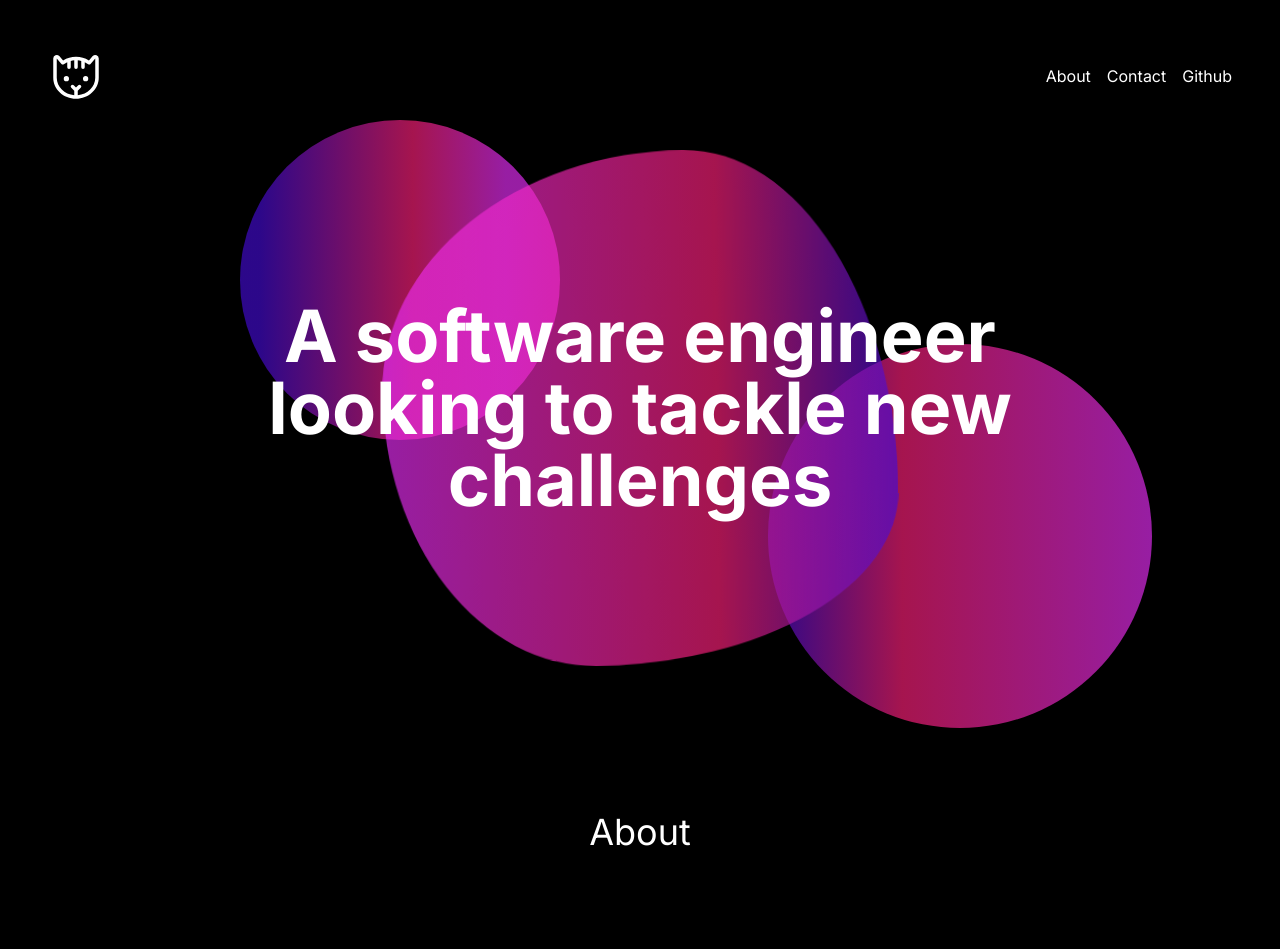
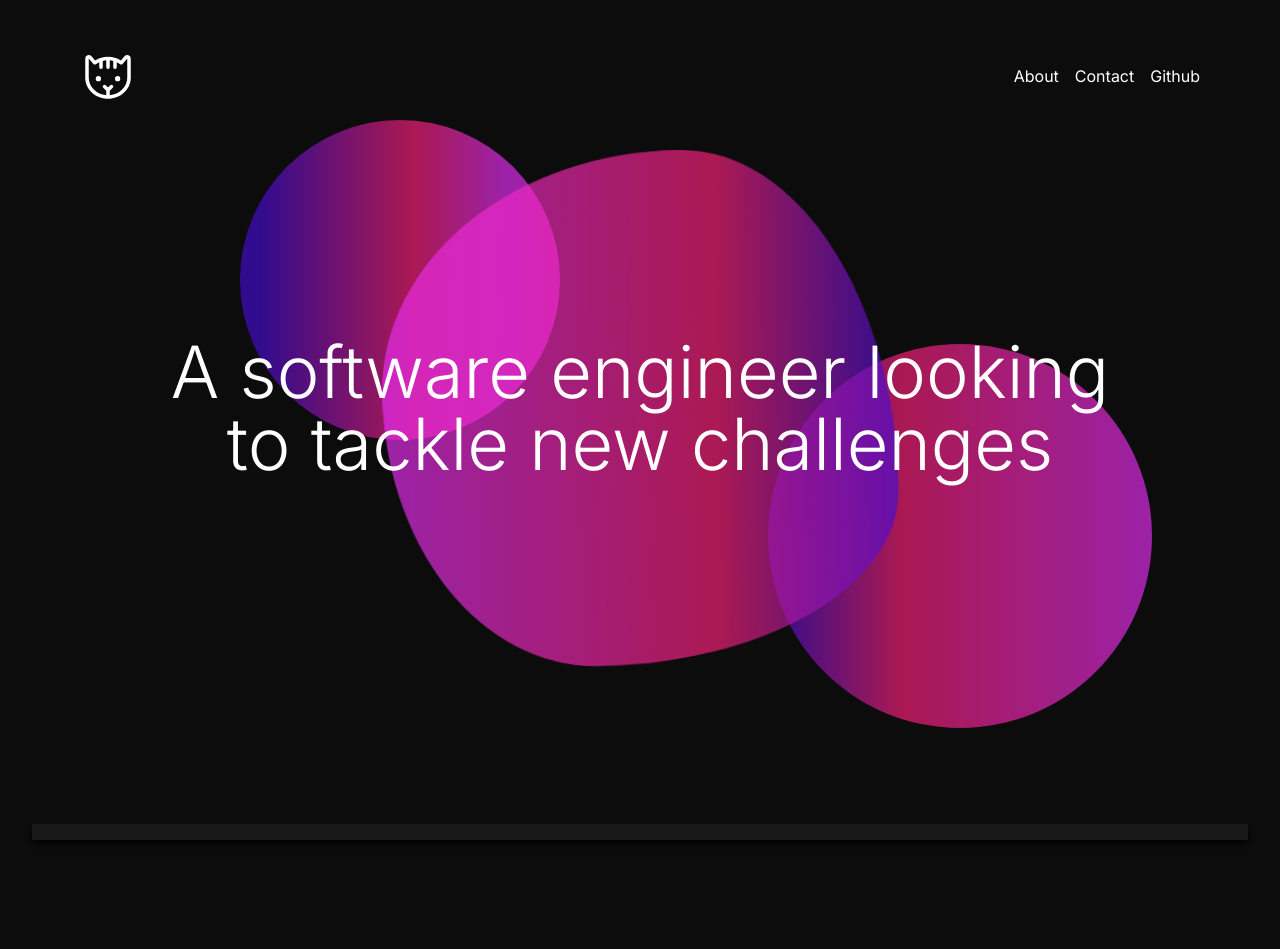
Before and after one commit to bustyAI/portfoli, a Next.js app: page / in a window 1280 px wide. Shown: the top 949 px of the page. Built offline with nearby package versions, Linux system fonts and the light colour scheme.

Commit message:
Creating Hr component

```diff
--- a/app/components/About.jsx
+++ b/app/components/About.jsx
@@ -4,7 +4,16 @@ import { LuCat } from "react-icons/lu"
 const About = () => {
     return (
         <div className='flex flex-col justify-center items-center mt-20 h-[800px]'>
-            <p className=' text-4xl mb-20'>About</p>
+            <p className='text-5xl font-bold mb-20 inline-block relative overflow-hidden'
+                style={{
+                    background: 'linear-gradient(to right, #EC4899 0%, #8B5CF6 100%)',
+                    backgroundSize: '80% 40%',  // Increases the gradient's area, making the transition smaller
+                    backgroundRepeat: 'no-repeat',
+                    paddingRight: '1.6rem',
+                    backgroundPosition: 'right bottom'
+                }}>
+                About
+            </p>
             <LuCat className='flex w-64 h-64 mb-8' />
 
             <p className='text-2xl w-[700px] tracking-widest text-left'>"incididunt ut labore et dolore magna aliqua. Ut enim ad minim veniam, quis nostrud exercitation ullamco laboris nisi ut aliquip ex ea commodo consequat. Duis aute irure dolor in reprehenderit in voluptate velit esse cillum dolore eu fugiat nulla pariatur. Excepteur sint occaecat cupidatat non proident, sunt in culpa qui officia deserunt mollit anim id est laborum."</p>
--- /dev/null
+++ b/app/components/HrLine.jsx
@@ -0,0 +1,12 @@
+import React from 'react'
+
+const HrLine = () => {
+    return (
+        <div className={`mt-40`}>
+            <hr className='border-hr-gray border-[8px] shadow-md shadow-black'></hr>
+        </div>
+
+    )
+}
+
+export default HrLine
--- a/app/components/index.jsx
+++ b/app/components/index.jsx
@@ -2,10 +2,12 @@ import Navbar from "./Navbar";
 import Main from "./Main";
 import ProjectCard from "./ProjectCard";
 import About from "./About";
+import HrLine from "./HrLine";
 
 export {
     Navbar,
     Main,
     ProjectCard,
     About,
+    HrLine,
 }
--- a/app/globals.css
+++ b/app/globals.css
@@ -3,7 +3,7 @@
 @tailwind utilities;
 
 body {
-  background-color: black;
+  background-color: #0d0c0c;
   color: white;
 }
 
@@ -78,7 +78,7 @@ body {
 }
 
 .main__text {
-  @apply absolute font-bold text-4xl md:text-5xl lg:text-7xl z-20 w-[500px] lg:w-[950px];
+  @apply font-light absolute text-4xl md:text-5xl lg:text-7xl z-20 w-[500px] lg:w-[950px];
 }
 
 /* END */
--- a/app/page.js
+++ b/app/page.js
@@ -1,5 +1,5 @@
 import Image from "next/image";
-import { Navbar, Main, ProjectCard, About } from "./components";
+import { Navbar, Main, ProjectCard, About, HrLine } from "./components";
 
 
 
@@ -14,14 +14,18 @@ export default function Home() {
 
 
   return (
-    <main className="flex flex-col min-h-screen overflow-hidden max-w-1440 mx-auto">
+    <main className="flex flex-col min-h-screen overflow-hidden max-w-1440 mx-auto mb-12 px-8">
       <Navbar />
       <Main />
+      <HrLine />
+
       <section>
         <About />
       </section>
+      <HrLine />
+
       <section>
-        <div className="grid grid-cols-1 lg:grid-cols-3 gap-8 mt-36 mx-auto justify-items-center lg:justify-items-stretch">
+        <div className="grid grid-cols-1 lg:grid-cols-3 gap-16 mt-36 mx-auto justify-items-center lg:justify-items-stretch">
           <ProjectCard title={"Vinfo"} shape={'circle'} type={"Fullstack"} description={descriptions.vinfo} link={"https://renta-ride.vercel.app/"} />
           <ProjectCard title={"Education Managment System"} shape={'square'} type={"Fullstack"} description={descriptions.edu} link={"https://renta-ride.vercel.app/"} />
           <ProjectCard title={"RentaRide"} shape={'triangle'} type={"Frontend"} description={descriptions.renta} link={"https://renta-ride.vercel.app/"} />
--- a/tailwind.config.js
+++ b/tailwind.config.js
@@ -16,6 +16,9 @@ module.exports = {
         "circle-gradient-t": 'linear-gradient(to left, #E92EFB 17%, #FF2079 46%, #440BD4 94%)',
 
       },
+      colors: {
+        'hr-gray': '#1b1818'
+      },
       maxWidth: {
         '1440': '1440px',
       },
```
